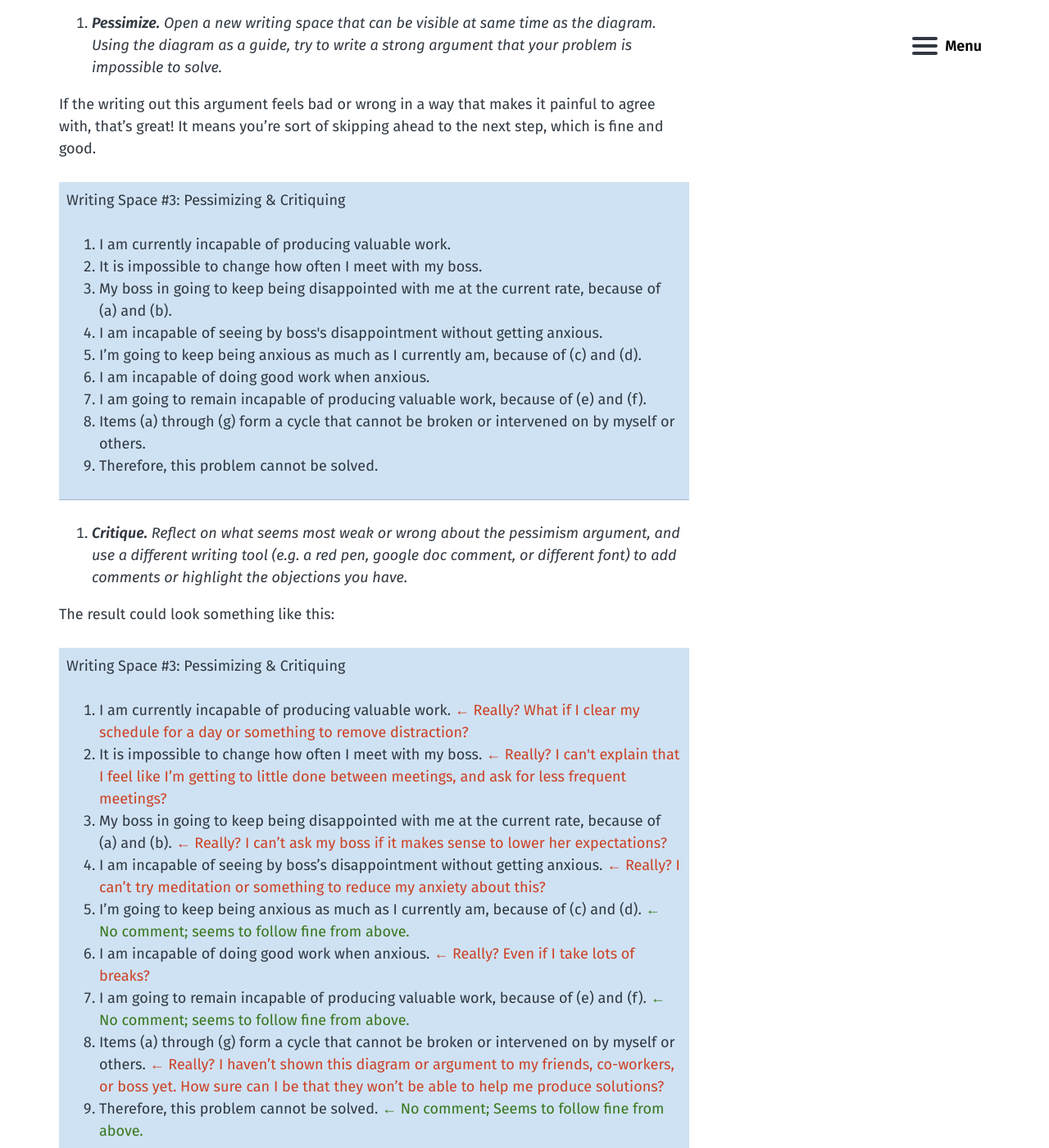
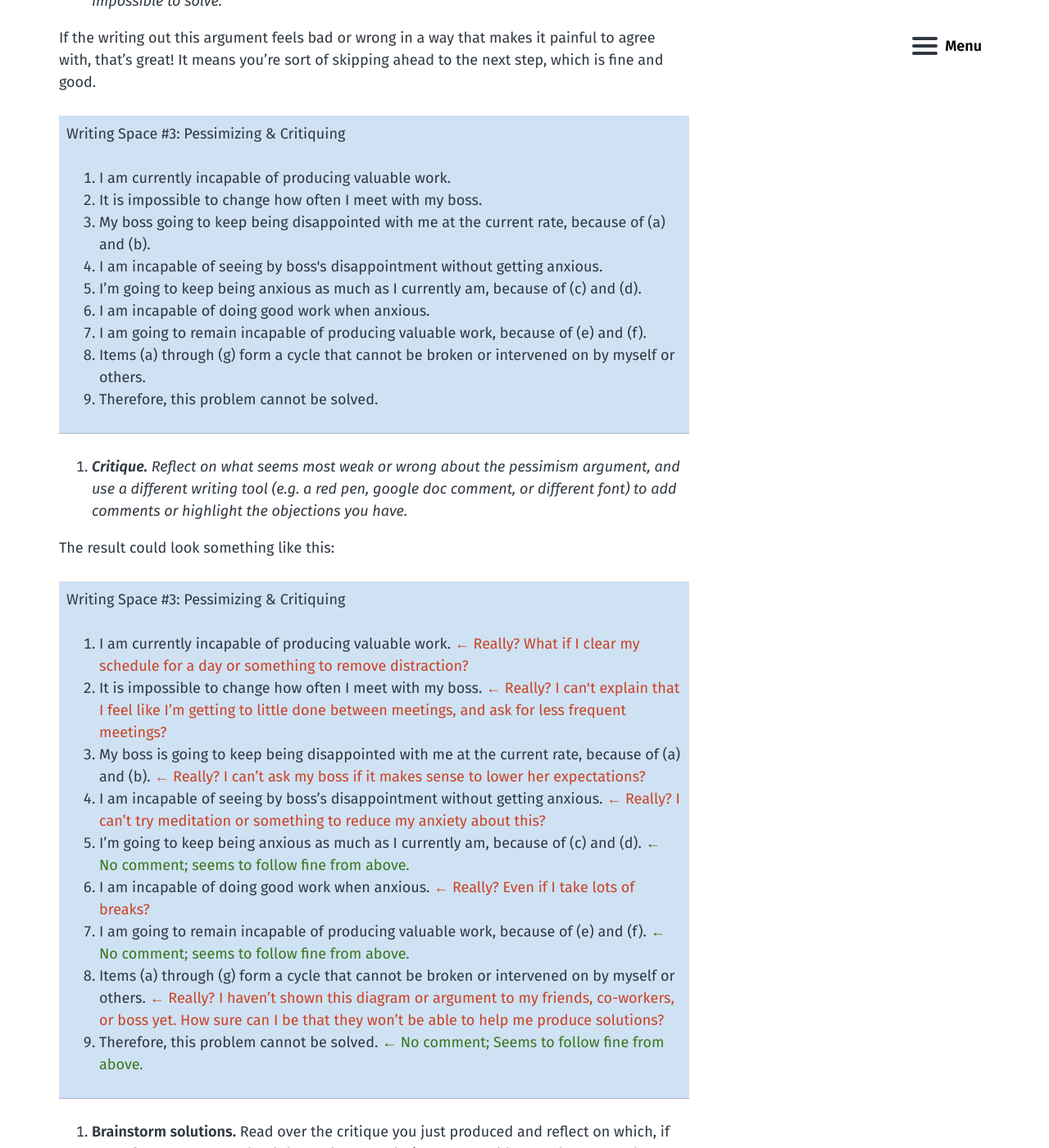
Before and after one commit to critcha/critcha, a Jekyll site: the page built from _posts/2018-03-24-Red-Penning-Version-A.md, in a window 1280 px wide and 1400 px high, scrolled down 4263 px. Shown: the whole window at 82% size. Built offline with Jekyll 4.4.1, drawn with Linux system fonts in a browser that asks for light colours; some of the changed text lies outside the part shown.

Commit message:
Update/Create 2018-03-24-Red-Penning-Version-A.md

```diff
--- a/_posts/2018-03-24-Red-Penning-Version-A.md
+++ b/_posts/2018-03-24-Red-Penning-Version-A.md
@@ -1,25 +1,35 @@
 ---
 title: Red Penning, Version A
 layout: post
-author: critch
+author: critcha
 permalink: /red-penning-version-a/
 source-id: 1IRNaLYLcY9ar5moynbpCmbXYOLyApim8a7xwdLxhDtU
 published: true
 ---
-([google doc version for commenting](https://docs.google.com/document/d/1IRNaLYLcY9ar5moynbpCmbXYOLyApim8a7xwdLxhDtU/))
+[[google doc version for commenting](https://docs.google.com/document/d/1IRNaLYLcY9ar5moynbpCmbXYOLyApim8a7xwdLxhDtU/)]
 
 <a name="introduction" class="intrapage-link"></a>
 ## Introduction
 
 This post describes one version of a problem-solving technique I call "Red Penning", specifically designed for solving a problem when it feels like no solution exists, under the assumption that working memory limitations are a bottleneck to finding more complex or less familiar solutions.  It is makes use of external working memory aids to cycle through focussed sessions of
 
+{:start="1"}
+
 1. describing a problem
+
+{:start="2"}
 
 2. resonating with the description
 
+{:start="3"}
+
 3. making the description more pessimistic
 
+{:start="4"}
+
 4. critiquing that pessimism
+
+{:start="5"}
 
 5. brainstorming solutions
 
@@ -32,14 +42,18 @@
 
 * [Red-penning: rolling out an experimental rationality / creativity technique](http://acritch.com/red-penning-rollout/) (early thoughts on red-penning)
 
-* [Using external working memory to solve problems](http://acritch.com/working-memory/).
+* [Use a giant notebook to think better](http://acritch.com/notepad/).
 
 <a name="tools-needed" class="intrapage-link"></a>
 ### Tools needed
 
 To use this technique, you will need
 
+{:start="1"}
+
 1. **Several multi-color writing spaces**, e.g. Google docs using different font colors, loose leaf papers with multiple pen colors.
+
+{:start="2"}
 
 2. **A drawing space** simultaneously visible alongside the writing spaces, e.g. another piece of paper, or an iPad with an Apple Pencil.  Simultaneous visibility is important for me, so I can switch between the spaces just by moving my eyes instead of having to use my hands to switch between computer windows.
 
@@ -48,11 +62,19 @@
 
 You can skip this section on first reading.  If the technique seems hard or isn't working, come back and read this section to make sure you’re not missing a key dependencies.
 
+{:start="1"}
+
 1. **Resonating.**  The ability to check if some written words "resonate" with you intuitively, separately from whether they seem logically correct.  For example, the "resonating" step in [Gendlin's Focusing technique](https://www.amazon.com/Focusing/dp/B006H9RQ6Y/) can be used here.
+
+{:start="2"}
 
 2. **Critiquing.**  The ability to notice holes in a logical argument; basically, the thing that makes you say "Well, not necessarily..." when someone makes too strong of a claim.  I don't know a good reference for this, aside from a high school or college class on writing proofs or arguments, or just having it as a personality trait.
 
+{:start="3"}
+
 3. **Dedication.**  The ability to sit with a problem for a total of 30-60 minutes, allowing for breaks to get food, water, or other forms of physical comfort, but not intentionally taking breaks for "mental comfort"... things like reading Facebook or playing video games.  It's okay if your thoughts wander, as long as you keep bringing them back to the things you are writing.  I hear [Deep Work](https://www.amazon.com/Deep-Work-Focused-Success-Distracted/dp/1455586692) is a good book for learning to do this, though I haven’t read it.
+
+{:start="4"}
 
 4. **Actually trying things.**  Once you have a solution, you'll need to actually try it.  For example, CFAR’s [Trigger-Action Plans](http://lesswrong.com/lw/o7c/making_intentions_concrete_triggeraction_planning/) are good for this.
 
@@ -60,6 +82,8 @@
 ## The technique
 
 Pick a problem.  If you don't know what the problem is, wait until a time when you feel stressed about something and use that.  If you don’t know what the problem is, write down a meta-problem like "Something seems wrong or hard right now and I don’t know what it is."
+
+{:start="1"}
 
 1. **_Describe._** *Using a fresh writing space, describe the problem in the form of written argument about its causal structure. During this step, don't be too critical; just write what seems natural.*
 
@@ -75,6 +99,8 @@
   </tr>
 </table>
 
+
+{:start="2"}
 
 2. **_Resonate._**  *Read over the argument from (1) to see if the written words resonate instinctively/intuitive with you.  If any phrasings do not resonate, use the eraser to change the phrasings until they do.*
 
@@ -94,9 +120,13 @@
 </table>
 
 
+{:start="1"}
+
 1. **_Diagram._**  *In a new writing space that can be visible at the same time as the Describing & Resonating space  (e.g. paper, or an iPad with an Apple Pencil), draw a diagram depicting the causal structure of the problem.  Feel free to adjust the argument in the Describing & Resonating space if you experience shifts in your thinking as a result of the diagram**.*
 
 ![image alt text]({{ site.url }}/public/25nVhnNHmYlBoXjQWFSB0g_img_0.png)
+
+{:start="3"}
 
 3. **_Pessimize._**  *Open a new writing space that can be visible at same time as the diagram.  Using the diagram as a guide, try to write a strong argument that your problem is impossible to solve.*
 
@@ -107,7 +137,7 @@
     <td style='background-color: #cfe2f3;'><p>Writing Space #3: Pessimizing & Critiquing</p>
 <ol><li>I am currently incapable of producing valuable work.</li>
 <li>It is impossible to change how often I meet with my boss.</li>
-<li>My boss in going to keep being disappointed with me at the current rate, because of (a) and (b).</li>
+<li>My boss going to keep being disappointed with me at the current rate, because of (a) and (b).</li>
 <li>I am incapable of seeing by boss's disappointment without getting anxious.</li>
 <li>I’m going to keep being anxious as much as I currently am, because of (c) and (d).</li>
 <li>I am incapable of doing good work when anxious.</li>
@@ -118,6 +148,8 @@
 </table>
 
 
+{:start="1"}
+
 1. **_Critique._**  *Reflect on what seems most weak or wrong about the pessimism argument, and use a different writing tool (e.g. a red pen, google doc comment, or different font) to add comments or highlight the objections you have.*
 
 The result could look something like this:
@@ -127,7 +159,7 @@
     <td style='background-color: #cfe2f3;'><p>Writing Space #3: Pessimizing & Critiquing</p>
 <ol><li>I am currently incapable of producing valuable work.  <span style='color:#cc4125'>← Really?  What if I clear my schedule for a day or something to remove distraction?</span></li>
 <li>It is impossible to change how often I meet with my boss.  <span style='color:#cc4125'>← Really? I can't explain that I feel like I’m getting to little done between meetings, and ask for less frequent meetings?</span></li>
-<li>My boss in going to keep being disappointed with me at the current rate, because of (a) and (b). <span style='color:#cc4125'>← Really? I can’t ask my boss if it makes sense to lower her expectations?</span></li>
+<li>My boss is going to keep being disappointed with me at the current rate, because of (a) and (b). <span style='color:#cc4125'>← Really? I can’t ask my boss if it makes sense to lower her expectations?</span></li>
 <li>I am incapable of seeing by boss’s disappointment without getting anxious.  <span style='color:#cc4125'>← Really? I can’t try meditation or something to reduce my anxiety about this?</span></li>
 <li>I’m going to keep being anxious as much as I currently am, because of (c) and (d).    <span style='color:#38761d'>← No comment; seems to follow fine from above.</span></li>
 <li>I am incapable of doing good work when anxious.  <span style='color:#cc4125'>← Really? Even if I take lots of b</span><span style='color:#cc4125'>r</span><span style='color:#cc4125'>eaks?</span></li>
@@ -137,6 +169,8 @@
   </tr>
 </table>
 
+
+{:start="1"}
 
 1. **Brainstorm solutions.**  Read over the critique you just produced and reflect on which, if any, of your comments lend themselves to solutions you could try.  Make sure each criticism in Space #3 is reflected in your brainstorm in Space #4.  Spend a little time looking at each solution idea to see if you can make a more effective version of it.
 
@@ -151,6 +185,10 @@
 </table>
 
 
+{:start="2"}
+
 2. **Try your favorite solution(s).**  Ideally, try your most promising solution(s) immediately.  Otherwise, decide on a concrete place and time to start trying each solution you feel excited about, e.g. using [trigger-action plan](http://lesswrong.com/lw/o7c/making_intentions_concrete_triggeraction_planning/) that includes a date or time to revisit whether the plan worked.
 
+{:start="3"}
+
 3. **Revisit and reflect.**  Return to your notes at your planned time, or if your attempt feel like the attempt failed, whichever comes first.  Amend your notes to reflect why it failed or succeeded, and maybe repeat this procedure in light of your new experience.
```
